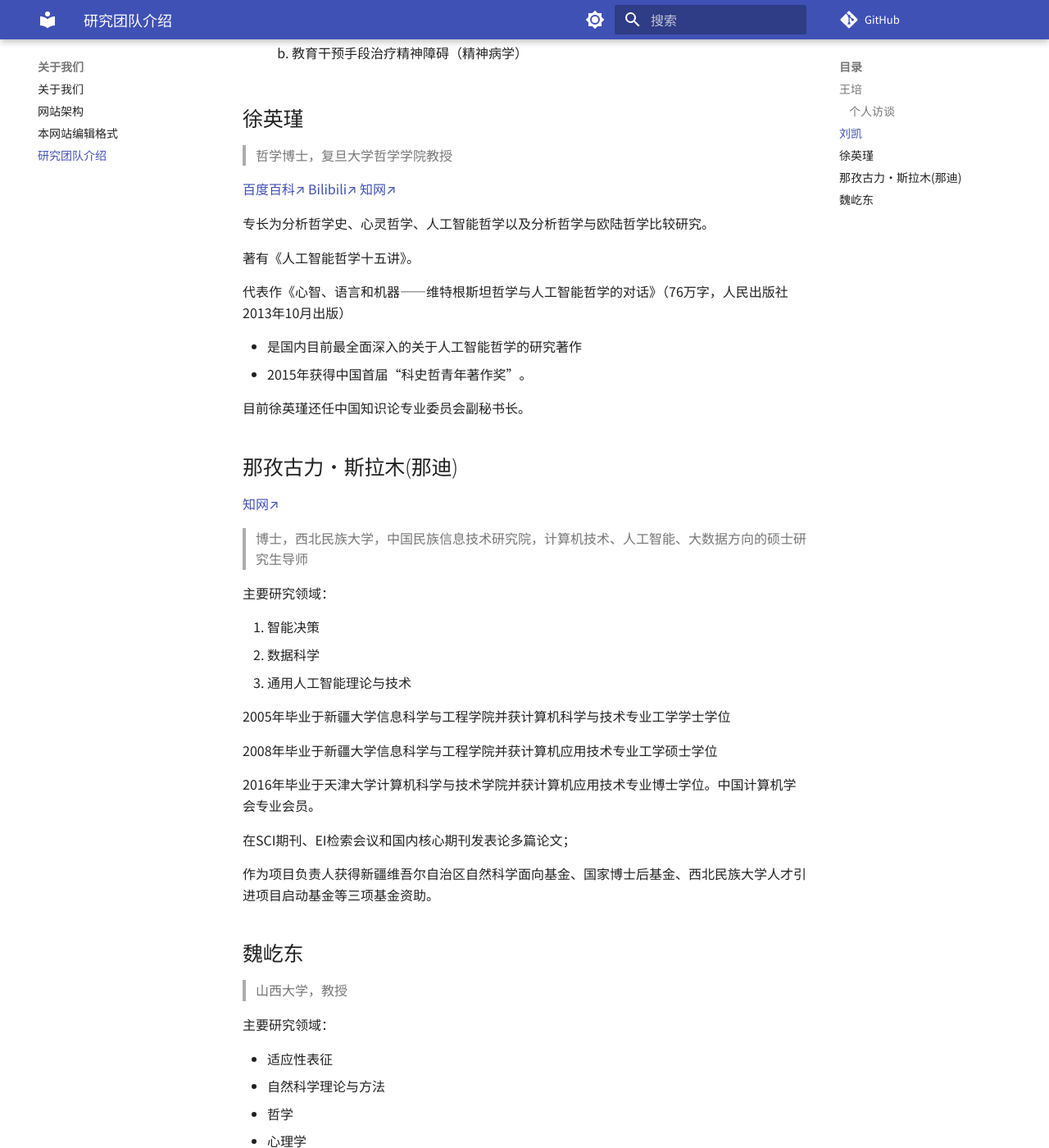
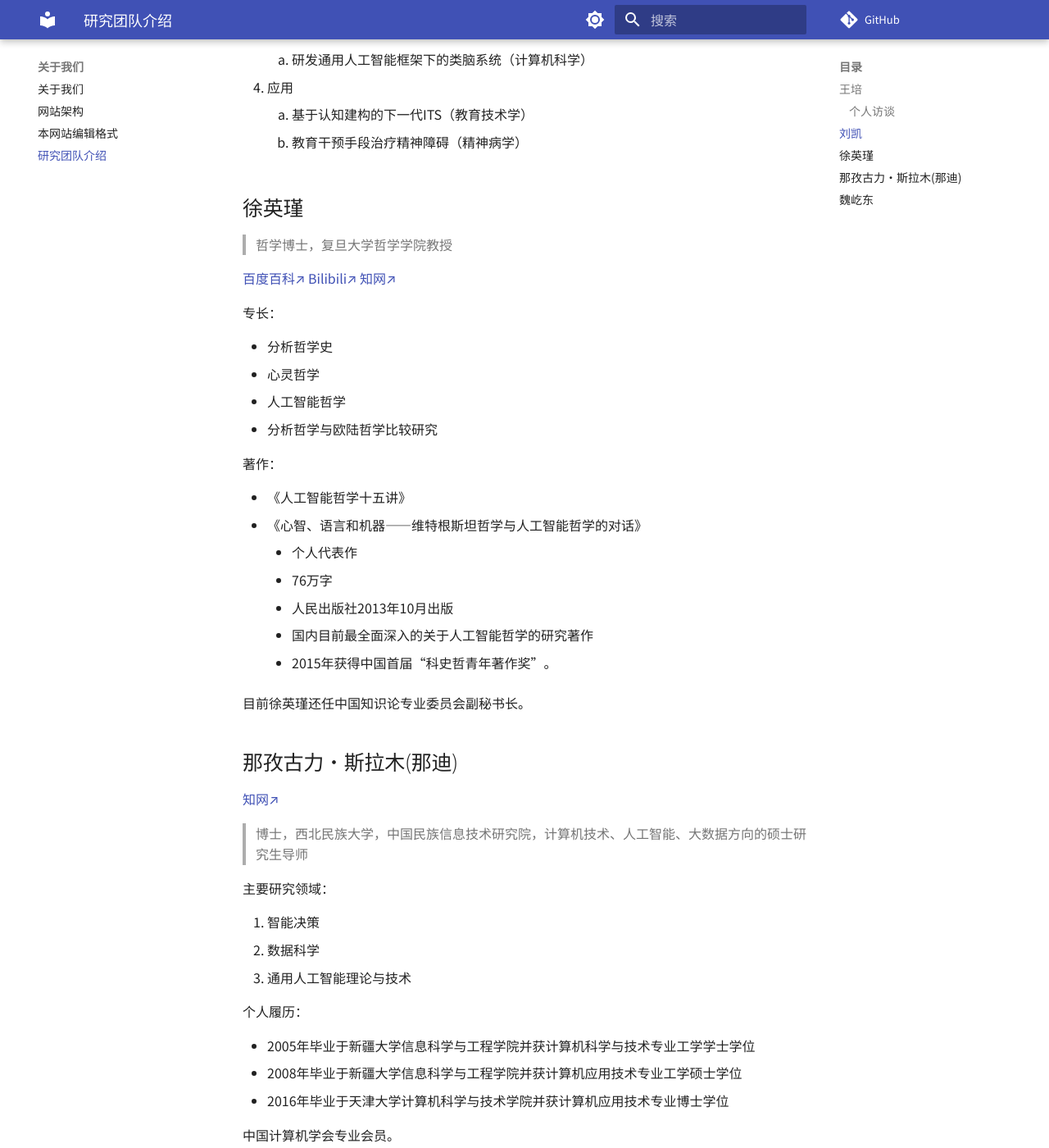
Before and after one commit to Hailaylin/agi-society-cn, an MkDocs documentation site: the page built from docs/about/team.md, in a window 1280 px wide and 1400 px high, scrolled down 1920 px. Shown: the whole window at 82% size. Built offline with MkDocs 1.6.1 and Material for MkDocs 9.7.7, drawn with Linux system fonts in a browser that asks for light colours; comment, search, counter and statistics services are not loaded; some of the changed text lies outside the part shown.

Commit message:
refactor: :recycle: 研究团队介绍更新
列表化；调整部分内容顺序

```diff
--- a/docs/about/team.md
+++ b/docs/about/team.md
@@ -55,7 +55,11 @@ comments: true
 [优酷↗](https://www.youku.com/profile/index/?uid=UMjE3MDM1OTcy)
 [知网↗](https://chn.oversea.cnki.net/kcms/detail/knetsearch.aspx?sfield=au&skey=刘凯&code=000047659669;000047659669&v=y7vj98LMVg_UHxhubKBjMQQpbklWyJGk5a_8PeXYFeCYzWi5m1uTEUjjoX1xjAIIOeb1sc-Ug9eznEYpNQXXLA==)
 
-研究方向：通用人工智能与教育大科学的理论与实践、类脑系统开发与机器教育、计算精神病学。
+研究方向：
+
+- 通用人工智能与教育大科学的理论与实践
+- 类脑系统开发与机器教育
+- 计算精神病学
 
 研究层次：
 
@@ -82,14 +86,22 @@ comments: true
 [Bilibili↗](https://space.bilibili.com/1030)
 [知网↗](https://chn.oversea.cnki.net/kcms/detail/knetsearch.aspx?sfield=au&skey=%E5%BE%90%E8%8B%B1%E7%91%BE&code=000036949310&v=f5P6chuNTza-7Rk3TFVHPGmsJDI8Q8tRORf9XlH8k8njXtviqPM535RNdHPUPx1o)
 
-专长为分析哲学史、心灵哲学、人工智能哲学以及分析哲学与欧陆哲学比较研究。
+专长：
 
-著有《人工智能哲学十五讲》。
+- 分析哲学史
+- 心灵哲学
+- 人工智能哲学
+- 分析哲学与欧陆哲学比较研究
 
-代表作《心智、语言和机器——维特根斯坦哲学与人工智能哲学的对话》（76万字，人民出版社2013年10月出版）
+著作：
 
-- 是国内目前最全面深入的关于人工智能哲学的研究著作
-- 2015年获得中国首届“科史哲青年著作奖”。
+- 《人工智能哲学十五讲》
+- 《心智、语言和机器——维特根斯坦哲学与人工智能哲学的对话》
+    - 个人代表作
+    - 76万字
+    - 人民出版社2013年10月出版
+    - 国内目前最全面深入的关于人工智能哲学的研究著作
+    - 2015年获得中国首届“科史哲青年著作奖”。
 
 目前徐英瑾还任中国知识论专业委员会副秘书长。
 
@@ -105,11 +117,13 @@ comments: true
 2. 数据科学
 3. 通用人工智能理论与技术
 
-2005年毕业于新疆大学信息科学与工程学院并获计算机科学与技术专业工学学士学位
+个人履历：
 
-2008年毕业于新疆大学信息科学与工程学院并获计算机应用技术专业工学硕士学位
+- 2005年毕业于新疆大学信息科学与工程学院并获计算机科学与技术专业工学学士学位
+- 2008年毕业于新疆大学信息科学与工程学院并获计算机应用技术专业工学硕士学位
+- 2016年毕业于天津大学计算机科学与技术学院并获计算机应用技术专业博士学位
 
-2016年毕业于天津大学计算机科学与技术学院并获计算机应用技术专业博士学位。中国计算机学会专业会员。
+中国计算机学会专业会员。
 
 在SCI期刊、EI检索会议和国内核心期刊发表论多篇论文；
 
@@ -119,11 +133,11 @@ comments: true
 
 > 山西大学，教授
 
+[知网↗](https://chn.oversea.cnki.net/kcms2/author/detail?v=wRD08hUPYgym68S7GHd2poHMO-BDlA-GdxcWHe-R3H4JseLdQZ2VugdAtBPQIQnqVd2rPnJWpGXF8IQ_BKdhrwZnUrFnLUSwvC8RPbBMj0E_1-ZNNWcNYYVZ8VQ8TSPD&uniplatform=NZKPT&language=CHS)
+
 主要研究领域：
 
 - 适应性表征
 - 自然科学理论与方法
 - 哲学
 - 心理学
-
-[知网↗](https://chn.oversea.cnki.net/kcms2/author/detail?v=wRD08hUPYgym68S7GHd2poHMO-BDlA-GdxcWHe-R3H4JseLdQZ2VugdAtBPQIQnqVd2rPnJWpGXF8IQ_BKdhrwZnUrFnLUSwvC8RPbBMj0E_1-ZNNWcNYYVZ8VQ8TSPD&uniplatform=NZKPT&language=CHS)
```
